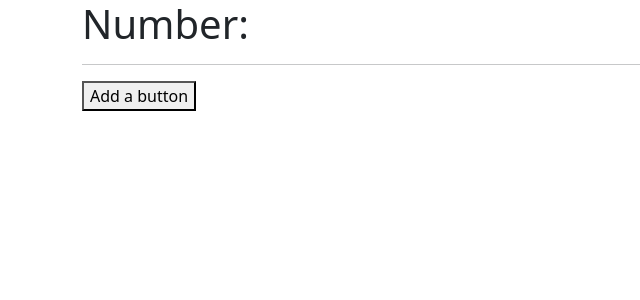
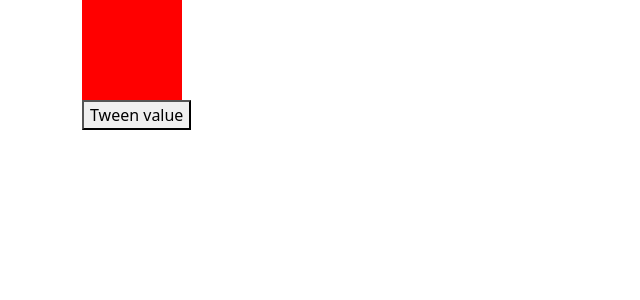
Before and after one commit to ferlobo1985/UDMY-Svelte-Transitions, a Svelte app: page / in a window 1280 px wide. Shown: the top 300 px of the page, without its empty margins (0-640 px from the left). Built offline with nearby package versions, Linux system fonts and the light colour scheme.

Commit message:
06-Tween and Spring
06-Tween and Spring

```diff
--- a/src/App.svelte
+++ b/src/App.svelte
@@ -1,45 +1,30 @@
 <script>
-    import { fade, blur, slide, scale, fly } from "svelte/transition";
-    import { bounceIn, elasticIn } from "svelte/easing";
-    import { flip } from "svelte/animate";
-    let numbers = [];
+    import { tweened, spring } from "svelte/motion";
+    import { bounceIn } from "svelte/easing";
 
-    function addNumber(){
-        numbers.push(Math.floor(Math.random()*100));
-        numbers = numbers;
-    }
-    function removeNumber(i){
-        numbers.splice(i,1);
-        numbers = numbers;
+    let value = spring(1,{
+        stiffness:1, // 0/1 thightness
+        damping:0.2, // 0/1 springy
+        precision: 0.1 // when it stops
+    });
+    function tweenValue(){
+        $value = 2;
     }
 </script>
 
 <div class="container">
-    <h1>Number:</h1>
-    <div>
-        {#each numbers as number,i(number)}
-            <button
-                class="element"
-                on:click={()=>removeNumber(i)}
-                transition:fade={{ duration:500 }}
-                animate:flip={{
-                    delay:0,
-                    duration:300,
-                    easing:bounceIn
-                }}
-            >
-                {number}
-            </button>
-        {/each}
-    </div>
-    <hr/>
-    <button on:click={addNumber}>Add a button</button>
+   <div
+    class="square"
+    style="transform: scale({$value});"
+   ></div>
+   <button on:click={tweenValue}>Tween value</button>
 </div>
 
 <style>
-    .element {
-        width: 100%;
-        padding: 10px;
-        margin:5px
-    }
+  .square{
+    display: block;
+    background: red;
+    width: 100px;
+    height:100px
+  }
 </style>
```
Also changed, not shown: src/App2.svelte (added, +45 -0 lines).
